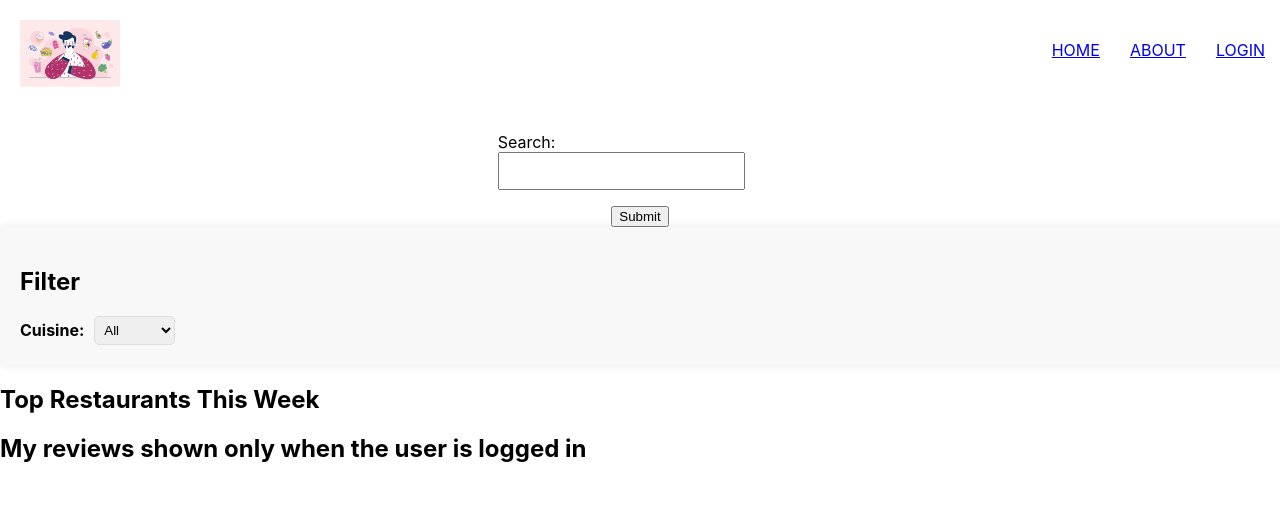
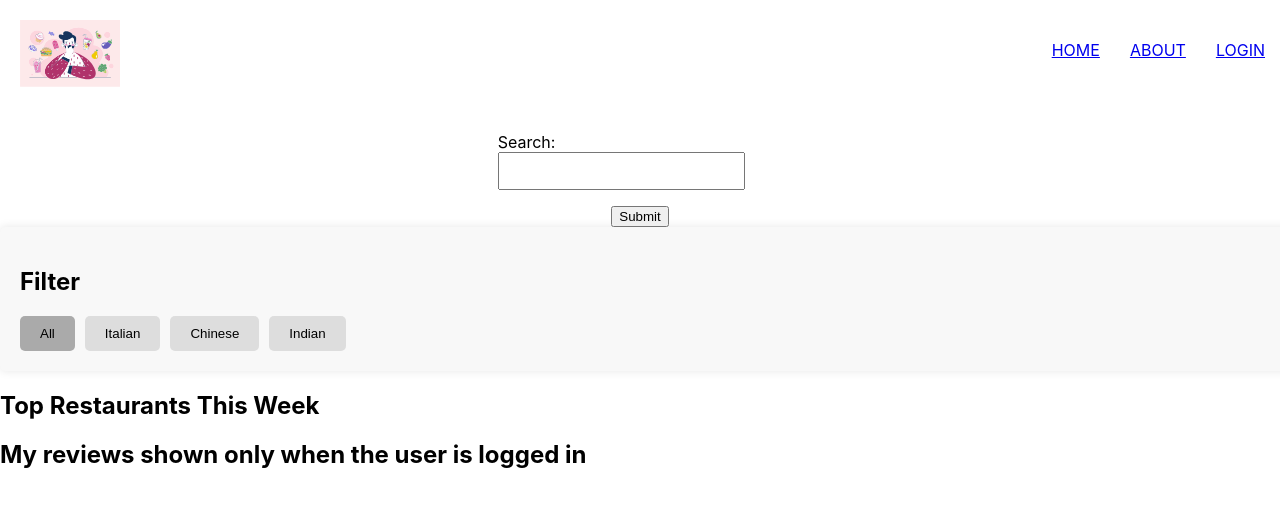
Before and after one commit to LeeJihyun99/RestaurantReviewApp, a React (Create React App) app in the folder restaurant-review-app/: page / in a window 1280 px wide. Shown: the top 506 px of the page. Built offline with nearby package versions, Linux system fonts and the light colour scheme.

Commit message:
Change action when click on cusion style

```diff
--- a/restaurant-review-app/src/components/filter/filter.component.jsx
+++ b/restaurant-review-app/src/components/filter/filter.component.jsx
@@ -4,7 +4,7 @@ import './filter.styles.scss';
 const Filter = () => {
     const [cuisine, setCuisine] = useState('All');
 
-    const handleChange = (event) => {
+    const handleClick = (event) => {
         setCuisine(event.target.value);
     };
 
@@ -12,14 +12,11 @@ const Filter = () => {
         <div className="filter-container">
             <h2>Filter</h2>
             <div className="filter-content">
-                <label htmlFor="cuisine">Cuisine: </label>
-                <select id="cuisine" value={cuisine} onChange={handleChange}>
-                    <option value="All">All</option>
-                    <option value="Italian">Italian</option>
-                    <option value="Chinese">Chinese</option>
-                    <option value="Indian">Indian</option>
-                    {/* Add more options as needed */}
-                </select>
+                <button className={`filter-button ${cuisine === 'All' ? 'selected' : ''}`} value="All" onClick={handleClick}>All</button>
+                <button className={`filter-button ${cuisine === 'Italian' ? 'selected' : ''}`} value="Italian" onClick={handleClick}>Italian</button>
+                <button className={`filter-button ${cuisine === 'Chinese' ? 'selected' : ''}`} value="Chinese" onClick={handleClick}>Chinese</button>
+                <button className={`filter-button ${cuisine === 'Indian' ? 'selected' : ''}`} value="Indian" onClick={handleClick}>Indian</button>
+                {/* Add more buttons as needed */}
             </div>
         </div>
     );
--- a/restaurant-review-app/src/components/filter/filter.styles.scss
+++ b/restaurant-review-app/src/components/filter/filter.styles.scss
@@ -12,14 +12,21 @@
     display: flex;
     align-items: center;
     gap: 10px;
+}
 
-    label {
-        font-weight: bold;
-    }
+.filter-button {
+    padding: 10px 20px;
+    border: none;
+    border-radius: 5px;
+    background-color: #ddd;
+    cursor: pointer;
+    transition: background-color 0.3s ease;
 
-    select {
-        padding: 5px;
-        border-radius: 5px;
-        border: 1px solid #ddd;
+    &:hover {
+        background-color: #ccc;
     }
 }
+
+.selected {
+    background-color: #aaa;
+}
```
